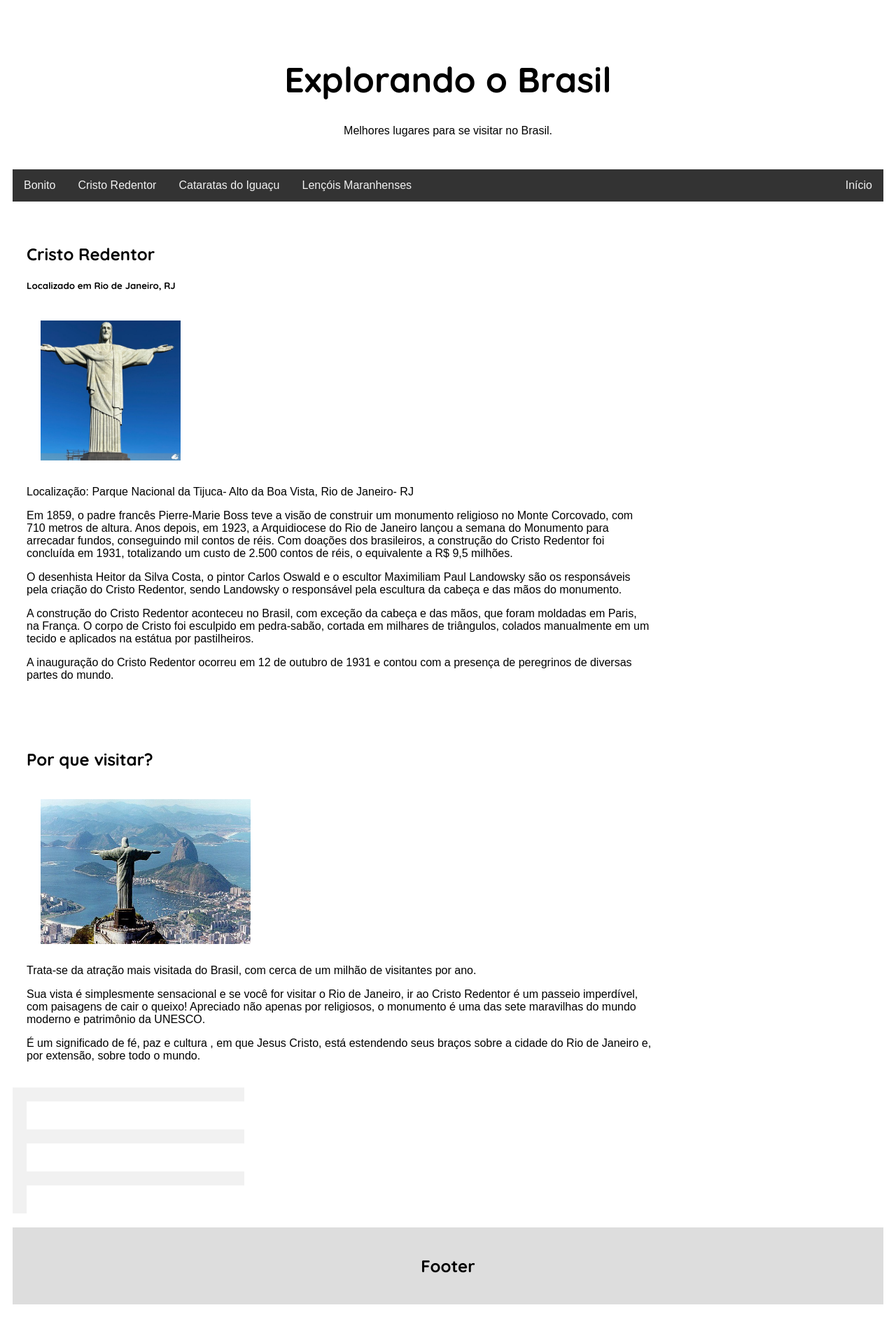
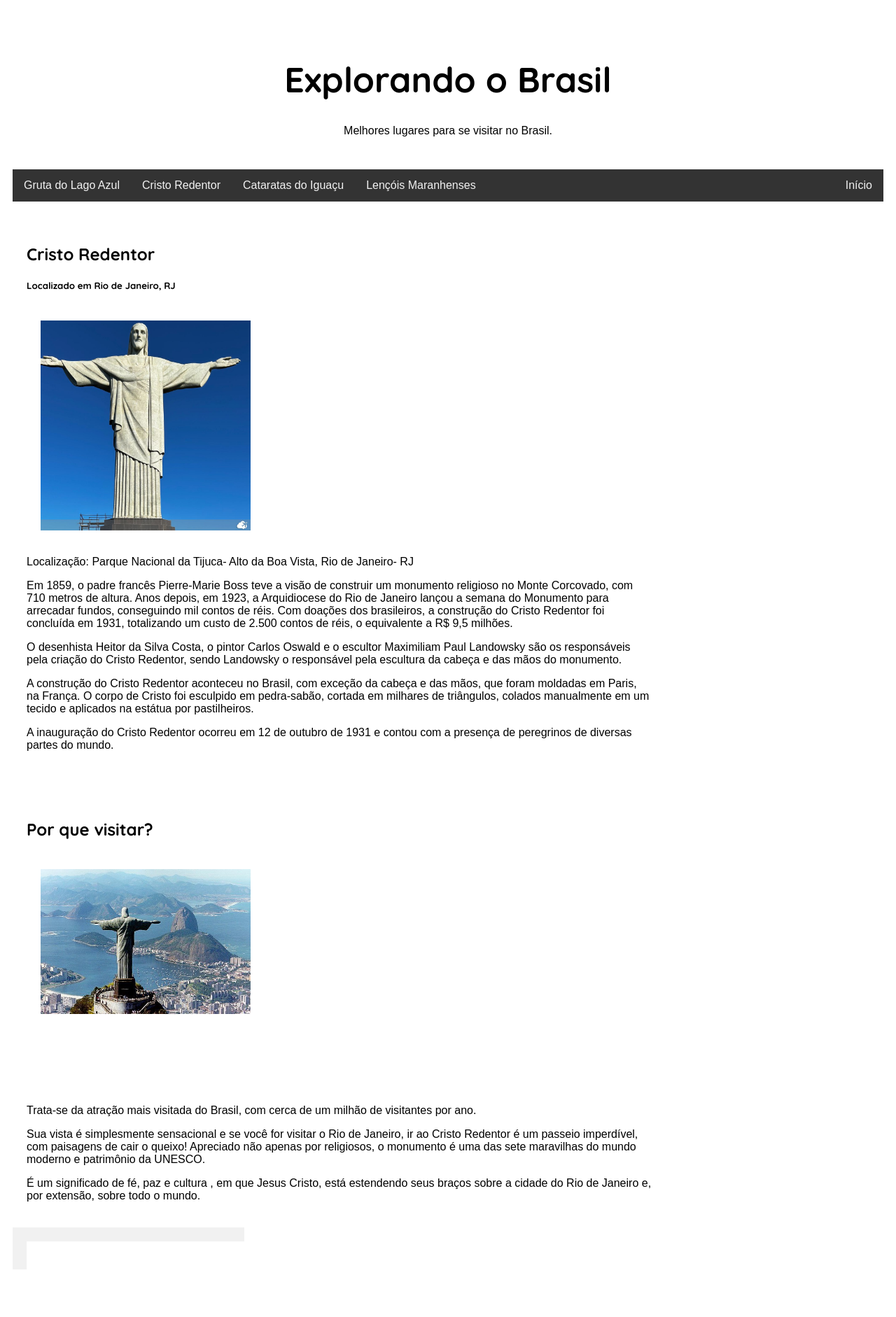
Before and after one commit to octopusprojeto/lugares, a plain HTML site: page cristo.html in a window 1280 px wide. Shown: the whole page at 70% size. After the commit the page ends 1832 px from the top, so only its background shows below. Drawn offline with Linux system fonts and the light colour scheme; a web font is replaced by a local one.

Commit message:
Add files via upload

```diff
--- a/cristo.html
+++ b/cristo.html
@@ -14,7 +14,7 @@
 </div>
 
   <div class="topnav">
-  <a href="bonito.html">Bonito</a>
+    <a href="bonito.html">Gruta do Lago Azul</a>
     <a href="cristo.html">Cristo Redentor</a>
     <a href="cataratas.html">Cataratas do Iguaçu</a>
     <a href="lencois.html">Lençóis Maranhenses</a>
@@ -26,8 +26,8 @@
     <div class="card">
       <h2>Cristo Redentor</h2>
       <h5>Localizado em Rio de Janeiro, RJ</h5>
-      <div class="fakeimg" style="height:200px;">
-        <img src="img/cristo-redentor-rio-de-janeiro.jpg" width="200px">
+      <div class="fakeimg" style="height:300px;">
+        <img src="img/cristo-redentor-rio-de-janeiro.jpg" width="300px">
       </div>
       <p>Localização: Parque Nacional da Tijuca- Alto da Boa Vista, Rio de Janeiro- RJ</p>
       <p>Em 1859, o padre francês Pierre-Marie Boss teve a visão de construir um monumento religioso no Monte Corcovado, com 710 metros de altura. Anos depois, em 1923, a Arquidiocese do Rio de Janeiro lançou a semana do Monumento para arrecadar fundos, conseguindo mil contos de réis. Com doações dos brasileiros, a construção do Cristo Redentor foi concluída em 1931, totalizando um custo de 2.500 contos de réis, o equivalente a R$ 9,5 milhões.
@@ -42,7 +42,7 @@
     <div class="card">
       <h2>Por que visitar?</h2>
       <h5></h5>
-      <div class="fakeimg" style="height:200px;"><img src="img/visao-privilegiada.jpg" width="300px"></div>
+      <div class="fakeimg" style="height:300px;"><img src="img/visao-privilegiada.jpg" width="300px"></div>
       <p>Trata-se da atração mais visitada do Brasil, com cerca de um milhão de visitantes por ano.</p>
       <p>Sua vista é simplesmente sensacional e se você for visitar o Rio de Janeiro, ir ao Cristo Redentor é um passeio imperdível, com paisagens de cair o queixo! Apreciado não apenas por religiosos, o monumento é uma das sete maravilhas do mundo moderno e patrimônio da UNESCO.
 
@@ -52,20 +52,3 @@
   </div>
   <div class="rightcolumn">
     <div class="card">
-
-    </div>
-    <div class="card">
-
-    </div>
-    <div class="card">
-
-    </div>
-  </div>
-</div>
-
-<div class="footer">
-  <h2>Footer</h2>
-</div>
-
-</body>
-</html>
```
Also changed, not shown: bonito.html (+9 -4 lines), cataratas.html (+3 -3 lines), index.html (+2 -2 lines), lencois.html (+1 -1 lines), replit_zip_error_log.txt. Lines whose indentation alone changed are shown as unchanged.
